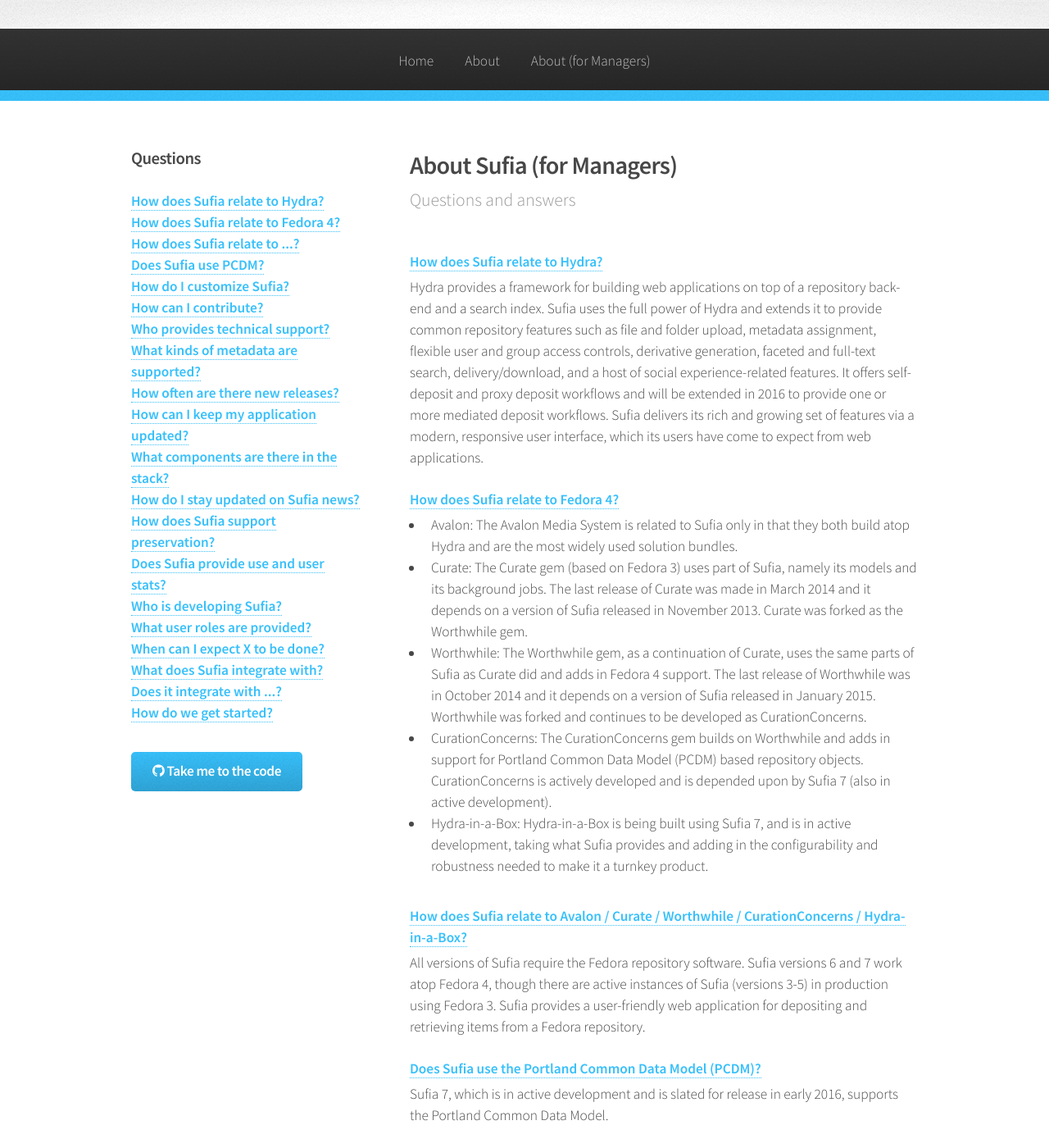
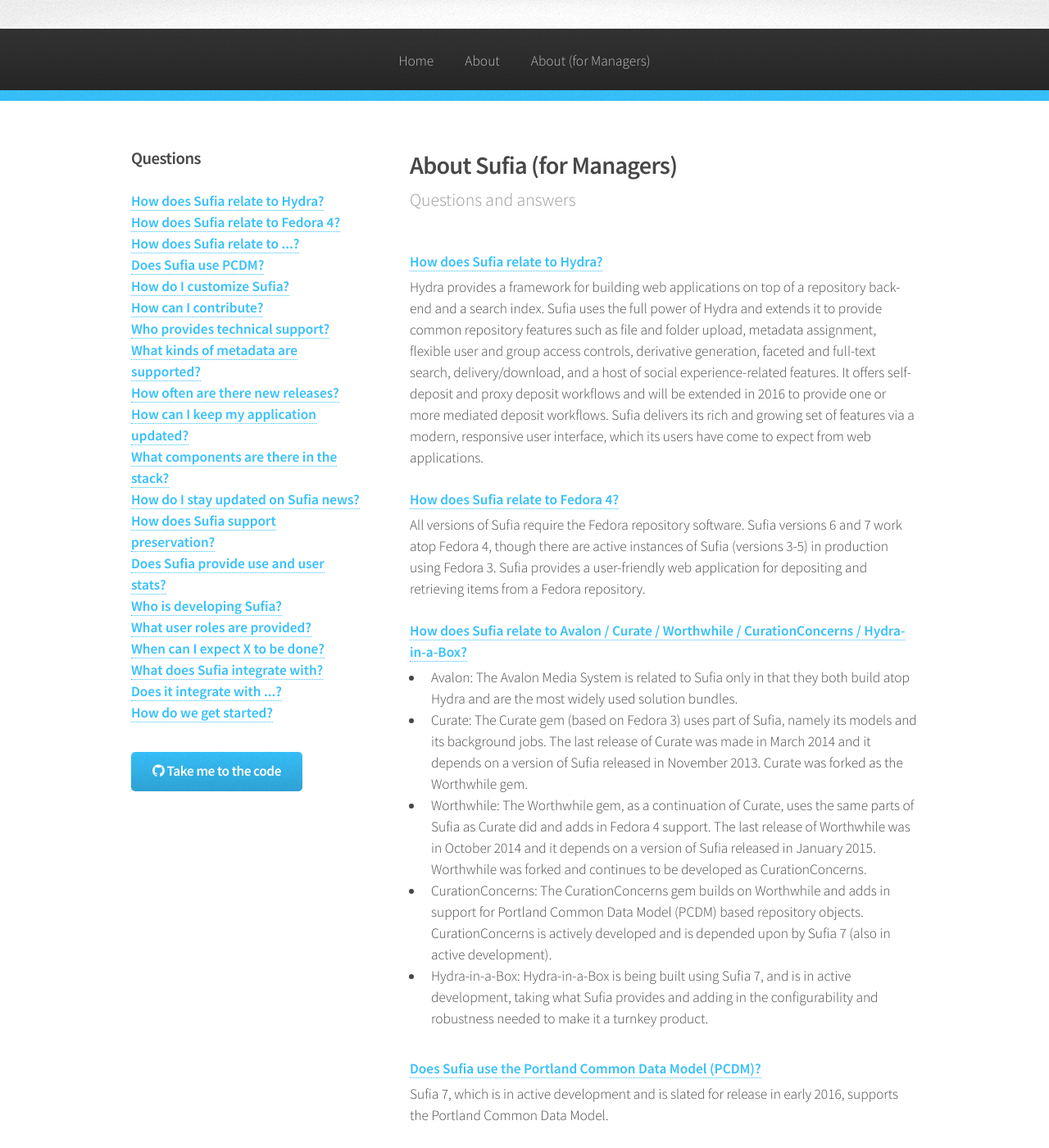
Before and after one commit to samvera-labs/sufia.io, a Jekyll site: the page built from about/managers/index.html, in a window 1280 px wide and 1400 px high. Shown: the whole window at 82% size. Built offline with Jekyll 4.4.1, drawn with Linux system fonts in a browser that asks for light colours.

Commit message:
Swap answers for Qs 2 & 3 in managers FAQ

```diff
--- a/about/managers/index.html
+++ b/about/managers/index.html
@@ -53,6 +53,9 @@
                             <dd style="margin-top: 5px">Hydra provides a framework for building web applications on top of a repository back-end and a search index. Sufia uses the full power of Hydra and extends it to provide common repository features such as file and folder upload, metadata assignment, flexible user and group access controls, derivative generation, faceted and full-text search, delivery/download, and a host of social experience-related features. It offers self-deposit and proxy deposit workflows and will be extended in 2016 to provide one or more mediated deposit workflows. Sufia delivers its rich and growing set of features via a modern, responsive user interface, which its users have come to expect from web applications.</dd>
 
                             <dt style="margin-top: 25px"><strong><a name="q2">How does Sufia relate to Fedora 4?</a></strong></dt>
+                            <dd style="margin-top: 5px">All versions of Sufia require the Fedora repository software. Sufia versions 6 and 7 work atop Fedora 4, though there are active instances of Sufia (versions 3-5) in production using Fedora 3. Sufia provides a user-friendly web application for depositing and retrieving items from a Fedora repository.</dd>
+
+                            <dt style="margin-top: 25px"><strong><a name="q3">How does Sufia relate to Avalon / Curate / Worthwhile / CurationConcerns / Hydra-in-a-Box?</a></strong></dt>
                             <dd style="margin-top: 5px">
                                 <ul class="default">
                                     <li>Avalon: The Avalon Media System is related to Sufia only in that they both build atop Hydra and are the most widely used solution bundles.</li>
@@ -62,9 +65,6 @@
                                     <li>Hydra-in-a-Box: Hydra-in-a-Box is being built using Sufia 7, and is in active development, taking what Sufia provides and adding in the configurability and robustness needed to make it a turnkey product.</li>
                                 </ul>
                             </dd>
-
-                            <dt style="margin-top: 25px"><strong><a name="q3">How does Sufia relate to Avalon / Curate / Worthwhile / CurationConcerns / Hydra-in-a-Box?</a></strong></dt>
-                            <dd style="margin-top: 5px">All versions of Sufia require the Fedora repository software. Sufia versions 6 and 7 work atop Fedora 4, though there are active instances of Sufia (versions 3-5) in production using Fedora 3. Sufia provides a user-friendly web application for depositing and retrieving items from a Fedora repository.</dd>
 
                             <dt style="margin-top: 25px"><strong><a name="q4">Does Sufia use the Portland Common Data Model (PCDM)?</a></strong></dt>
                             <dd style="margin-top: 5px">Sufia 7, which is in active development and is slated for release in early 2016, supports the Portland Common Data Model.</dd>
```
